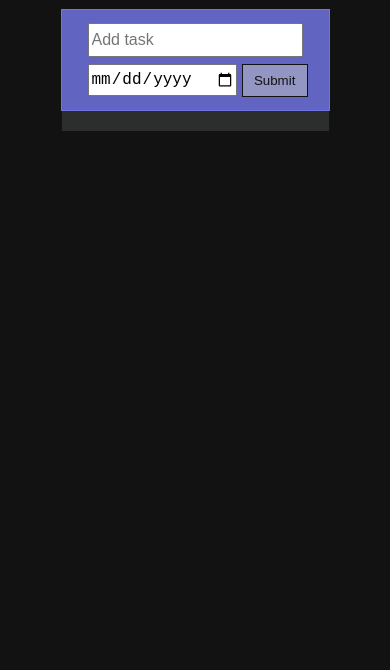
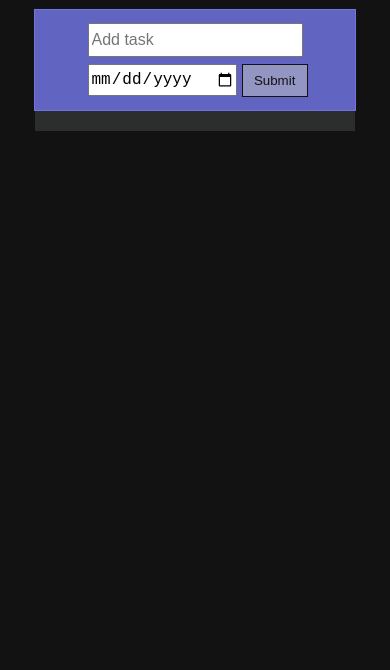
Before and after one commit to Ponraj-Kannan/To-do-list, a plain HTML site: page index.html in a window 390 px wide. Shown: the part 174-844 px from the top of the page. Drawn offline with Linux system fonts and the light colour scheme.

Commit message:
Add files via upload

```diff
--- a/index.html
+++ b/index.html
@@ -106,6 +106,10 @@
         @media only screen and (max-width: 400px) {
             body {
                 height: 80vh;
+            }
+
+            .toDoList-container {
+                width: 300px;
             }
 
             .toDoList-input {
```
